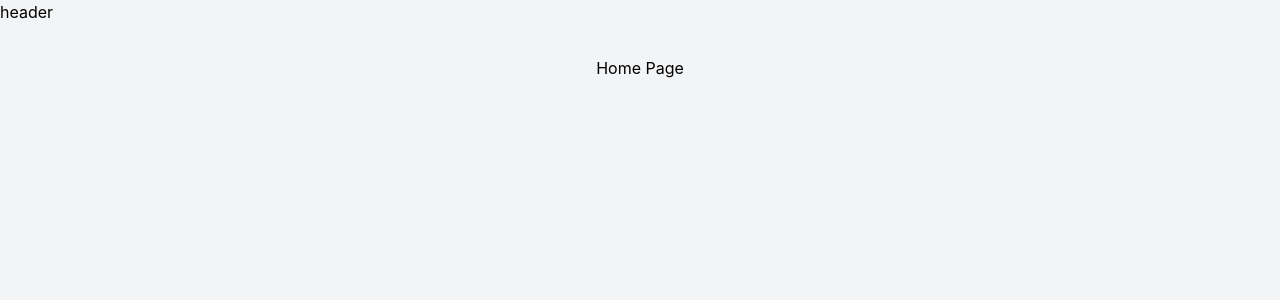
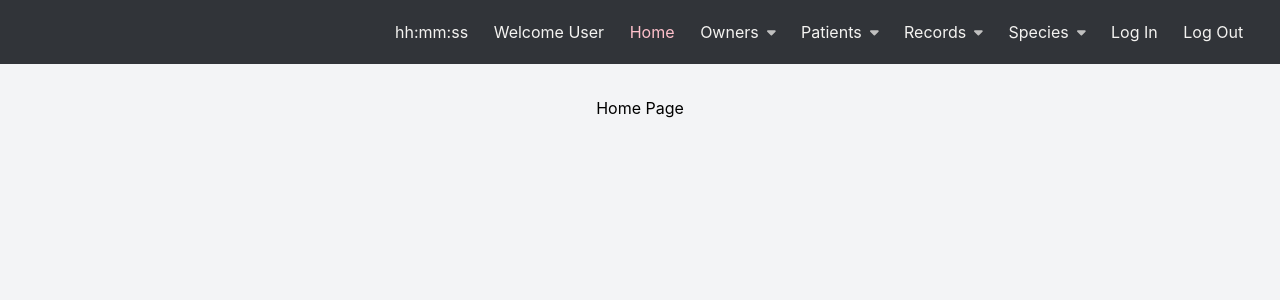
Before and after one commit to AlexisCast/vet-react2, a React (Vite) app: page / in a window 1280 px wide. Shown: the top 300 px of the page. Built offline with nearby package versions, Linux system fonts and the light colour scheme.

Commit message:
implement DesktopNavBar

```diff
--- a/src/components/Navigation/MainNavigation/MainNavigation.jsx
+++ b/src/components/Navigation/MainNavigation/MainNavigation.jsx
@@ -1,7 +1,34 @@
+import { useEffect, useState } from "react";
+
+import DesktopNavBar from "../../../pages/Root/DesktopNavBar/DesktopNavBar";
+
 import styles from "./MainNavigation.module.css";
 
+const useWindowWidth = () => {
+	const [windowWidth, setWindowWidth] = useState(window.innerWidth);
+
+	useEffect(() => {
+		const handleResize = () => setWindowWidth(window.innerWidth);
+		window.addEventListener("resize", handleResize);
+
+		// Cleanup
+		return () => {
+			window.removeEventListener("resize", handleResize);
+		};
+	}, []);
+
+	return windowWidth;
+};
+
 const MainNavigation = () => {
-	return <header>header</header>;
+	const windowWidth = useWindowWidth();
+	const windowIsWide = windowWidth > 1178;
+
+	return (
+		<header>
+			{windowIsWide ? <DesktopNavBar /> : <div>MobileNavBar</div>}
+		</header>
+	);
 };
 
 export default MainNavigation;
--- /dev/null
+++ b/src/pages/Root/DesktopNavBar/DesktopNavBar.jsx
@@ -0,0 +1,141 @@
+import { Link, NavLink } from "react-router-dom";
+import PageTitle from "../../../components/Navigation/PageTitle/PageTitle";
+import styles from "./DesktopNavBar.module.css";
+import { CaretDownIcon } from "../../../components/Icons/Icons";
+import { useState } from "react";
+
+const DesktopNavBar = () => {
+	const navItems = [
+		{
+			name: "hh:mm:ss",
+			type: "string",
+		},
+		{
+			name: "Welcome User",
+			type: "string",
+		},
+		{
+			name: "Home",
+			type: "NavLink",
+			to: "/",
+			end: true,
+		},
+		{
+			name: "Owners",
+			subItems: [
+				{ name: "All", type: "Link", to: "/owners" },
+				{ name: "New", type: "Link", to: "/owners/new" },
+				{ name: "Deleted", type: "Link", to: "/owners?state=false" },
+			],
+		},
+		{
+			name: "Patients",
+			subItems: [
+				{ name: "All", type: "Link", to: "/patients" },
+				{ name: "New", type: "Link", to: "/patients/new" },
+				{ name: "Deleted", type: "Link", to: "/patients?state=false" },
+			],
+		},
+		{
+			name: "Records",
+			subItems: [
+				{ name: "All", type: "Link", to: "/records" },
+				{ name: "New", type: "Link", to: "/records/new" },
+				{ name: "Deleted", type: "Link", to: "/records?state=false" },
+			],
+		},
+		{
+			name: "Species",
+			subItems: [
+				{ name: "All", type: "Link", to: "/species" },
+				{ name: "New", type: "Link", to: "/species/new" },
+				{ name: "Deleted", type: "Link", to: "/records?state=false" },
+			],
+		},
+	];
+
+	return (
+		<nav className={styles.navbar}>
+			<div>
+				<PageTitle />
+			</div>
+			<ul className={styles.nav_items}>
+				{navItems.map((item, index) => (
+					<li key={index}>
+						<NavItem item={item}>{item.name}</NavItem>
+					</li>
+				))}
+				<NavItem item={{ type: "string" }}>Log In</NavItem>
+				<NavItem item={{ type: "string" }}>Log Out</NavItem>
+			</ul>
+		</nav>
+	);
+};
+
+export default DesktopNavBar;
+
+const NavItem = ({ item, children }) => {
+	const { type, to = null, subItems = null, className, end } = item;
+
+	const [showSubMenu, setShowSubMenu] = useState(false);
+
+	const toggleSubMenu = () => {
+		console.log("false");
+		setShowSubMenu(false);
+	};
+
+	const handleLinkClick = () => {
+		setShowSubMenu(!showSubMenu);
+		console.log("click");
+	};
+
+	if (type === "string") {
+		return <div className={styles.navItem}>{children}</div>;
+	}
+
+	if (type === "NavLink") {
+		return (
+			<NavLink
+				to={to}
+				className={({ isActive }) =>
+					isActive
+						? `${styles.active} ${styles.navItem}`
+						: styles.navItem
+				}
+				end
+			>
+				{children}
+			</NavLink>
+		);
+	}
+
+	if (subItems) {
+		return (
+			<div
+				className={styles.dropdown}
+				onClick={handleLinkClick}
+				onMouseLeave={toggleSubMenu}
+			>
+				<div className={styles.navItem}>
+					{children}
+					<CaretDownIcon size="sm" />
+				</div>
+				<div
+					className={`${styles.dropdownContent} ${
+						showSubMenu ? styles.show : ""
+					}`}
+				>
+					{subItems.map((subItem, index) => (
+						<Link
+							className={styles.subItem}
+							key={index}
+							to={subItem.to}
+						>
+							{subItem.name}
+						</Link>
+					))}
+				</div>
+			</div>
+		);
+	}
+};
--- /dev/null
+++ b/src/pages/Root/DesktopNavBar/DesktopNavBar.module.css
@@ -0,0 +1,84 @@
+.navbar {
+	display: flex;
+	flex-direction: row;
+	justify-content: space-between;
+	align-items: center;
+	height: 4rem;
+	padding: 0 1.5rem;
+	background-color: var(--color-navbar);
+	color: var(--color-gray-100);
+}
+
+.nav_items {
+	height: 100%;
+	margin: 0;
+	display: flex;
+	justify-content: center;
+	align-items: center;
+}
+
+.nav_items li {
+	display: flex;
+	justify-content: center;
+	align-items: center;
+	text-align: center;
+	height: 4rem;
+}
+
+.nav_items li:hover {
+	background-color: rgb(46, 47, 51);
+}
+
+.navItem {
+	display: flex;
+	justify-content: center;
+	align-items: center;
+	gap: 0.5rem;
+	height: 100%;
+	padding: 0 0.8rem;
+	cursor: pointer;
+	text-decoration: none;
+	color: inherit;
+}
+
+.dropdown {
+	height: 100%;
+	position: relative;
+	display: inline-block;
+}
+
+.dropdownContent {
+	display: none;
+	position: absolute;
+	top: 100%;
+	left: 0;
+	background-color: var(--color-navbar);
+	box-shadow: 0 0 10px rgba(0, 0, 0, 0.1);
+	border-radius: 4px;
+	padding: 0px;
+	z-index: 1;
+	margin: 0;
+	width: 100%;
+}
+
+.show {
+	display: block;
+}
+
+.subItem {
+	display: flex;
+	justify-content: center;
+	align-items: center;
+	text-decoration: none;
+	color: inherit;
+	padding: 10px;
+}
+
+.subItem:hover {
+	background-color: rgb(46, 47, 51);
+}
+
+.active {
+	text-decoration: none;
+	color: var(--color-active) !important;
+}
```
Also changed, not shown: 1 other file (tests, documents, lock files or other folders).
